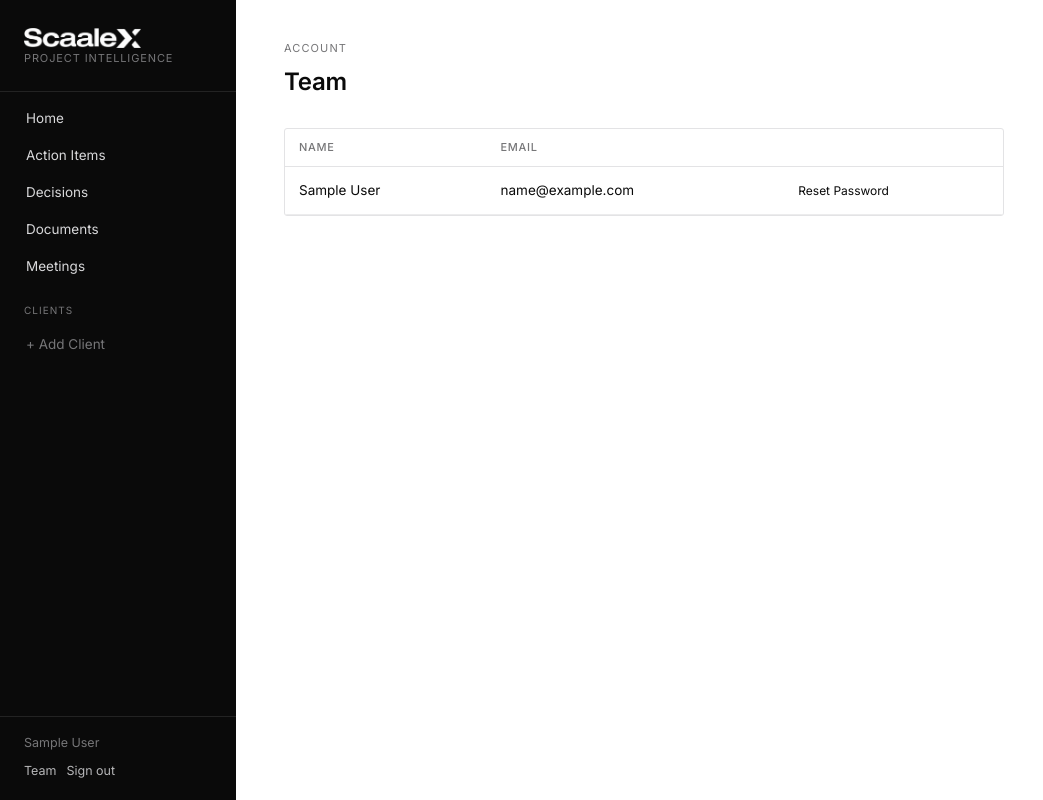
After one commit to Pv-Anand/Scaalex, a Flask app: page /team in a window 1280 px wide. The commit adds this page. Shown: the whole page, without its empty margins (0-1043 px from the left). Run offline with Flask 3, Linux system fonts and the light colour scheme; the visitor is signed in with stand-in values (Sample User, id 1); data comes from the database, SQL or seed files in the repository; data that the repository does not hold is empty; some libraries are stand-ins or nearby versions.

Commit message:
Add Team page for resetting a teammate's password
There was previously no way to reset another staff member's password
short of editing the database directly. Adds /team (linked from the
sidebar footer) listing all staff with a Reset Password action per
row, matching the app's existing click-to-reveal form pattern.

Co-Authored-By: Claude Sonnet 5 <noreply@anthropic.com>

```diff
--- a/auth.py
+++ b/auth.py
@@ -51,3 +51,24 @@ def account():
         return redirect(url_for("auth.account"))
 
     return render_template("account.html")
+
+
+@auth_bp.route("/team")
+@login_required
+def team():
+    users = User.query.order_by(User.name).all()
+    return render_template("team.html", users=users)
+
+
+@auth_bp.route("/team/<int:user_id>/reset-password", methods=["POST"])
+@login_required
+def reset_password(user_id):
+    user = User.query.get_or_404(user_id)
+    new_password = request.form.get("new_password", "")
+    if len(new_password) < 8:
+        flash("Password must be at least 8 characters.", "error")
+        return redirect(url_for("auth.team"))
+    user.set_password(new_password)
+    db.session.commit()
+    flash(f"Password updated for {user.name}.", "success")
+    return redirect(url_for("auth.team"))
--- a/templates/base.html
+++ b/templates/base.html
@@ -39,7 +39,10 @@
       </div>
       <div class="sidebar-footer">
         <a href="{{ url_for('auth.account') }}" class="sidebar-user">{{ current_user.name }}</a>
-        <a href="{{ url_for('auth.logout') }}" class="sidebar-logout">Sign out</a>
+        <div class="flex-gap" style="gap:10px;">
+          <a href="{{ url_for('auth.team') }}" class="sidebar-logout">Team</a>
+          <a href="{{ url_for('auth.logout') }}" class="sidebar-logout">Sign out</a>
+        </div>
       </div>
     </aside>
     <main class="main">
--- /dev/null
+++ b/templates/team.html
@@ -0,0 +1,48 @@
+{% extends "base.html" %}
+{% block title %}Team — Scaalex Intelligence{% endblock %}
+{% block content %}
+<div class="page-header">
+  <div>
+    <div class="page-eyebrow">Account</div>
+    <h1>Team</h1>
+  </div>
+</div>
+
+<div class="table-wrap" style="max-width:720px;">
+  <table class="table">
+    <thead><tr><th>Name</th><th>Email</th><th></th></tr></thead>
+    <tbody>
+      {% for u in users %}
+      <tr>
+        <td>{{ u.name }}</td>
+        <td>{{ u.email }}</td>
+        <td style="white-space:nowrap;">
+          <button type="button" class="link-btn small" onclick="toggleResetPassword({{ u.id }})">Reset Password</button>
+        </td>
+      </tr>
+      <tr id="reset-password-row-{{ u.id }}" style="display:none;">
+        <td colspan="3" style="background:var(--grey-50); padding:18px;">
+          <form method="POST" action="{{ url_for('auth.reset_password', user_id=u.id) }}" style="display:flex; align-items:flex-end; gap:12px;">
+            <input type="hidden" name="csrf_token" value="{{ csrf_token() }}">
+            <div class="form-group" style="flex:1; margin-bottom:0;">
+              <label>New password for {{ u.name }}</label>
+              <input type="text" name="new_password" placeholder="At least 8 characters" required minlength="8">
+            </div>
+            <button type="submit" class="btn btn-sm">Save</button>
+            <button type="button" class="link-btn small muted" onclick="toggleResetPassword({{ u.id }})">Cancel</button>
+          </form>
+        </td>
+      </tr>
+      {% endfor %}
+    </tbody>
+  </table>
+</div>
+{% endblock %}
+{% block scripts %}
+<script>
+function toggleResetPassword(userId) {
+  const row = document.getElementById('reset-password-row-' + userId);
+  row.style.display = row.style.display === 'none' ? 'table-row' : 'none';
+}
+</script>
+{% endblock %}
```
